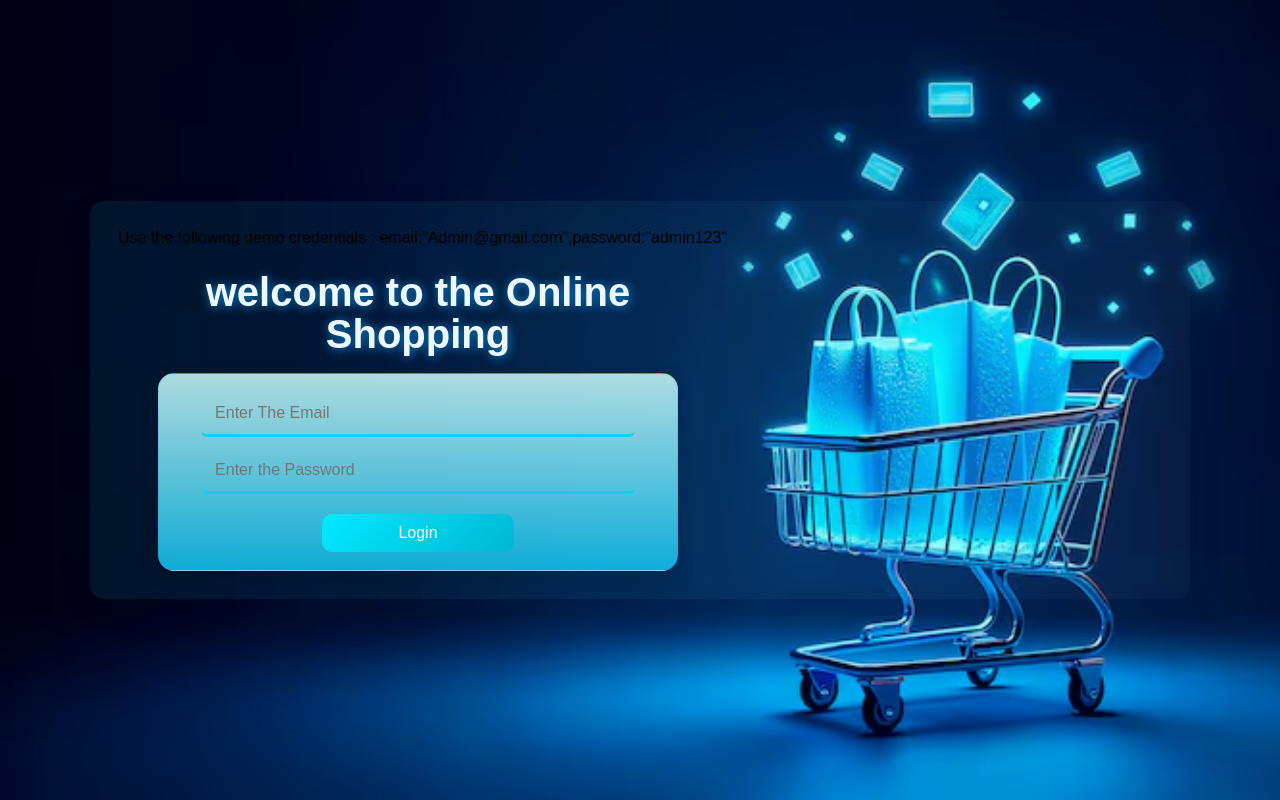
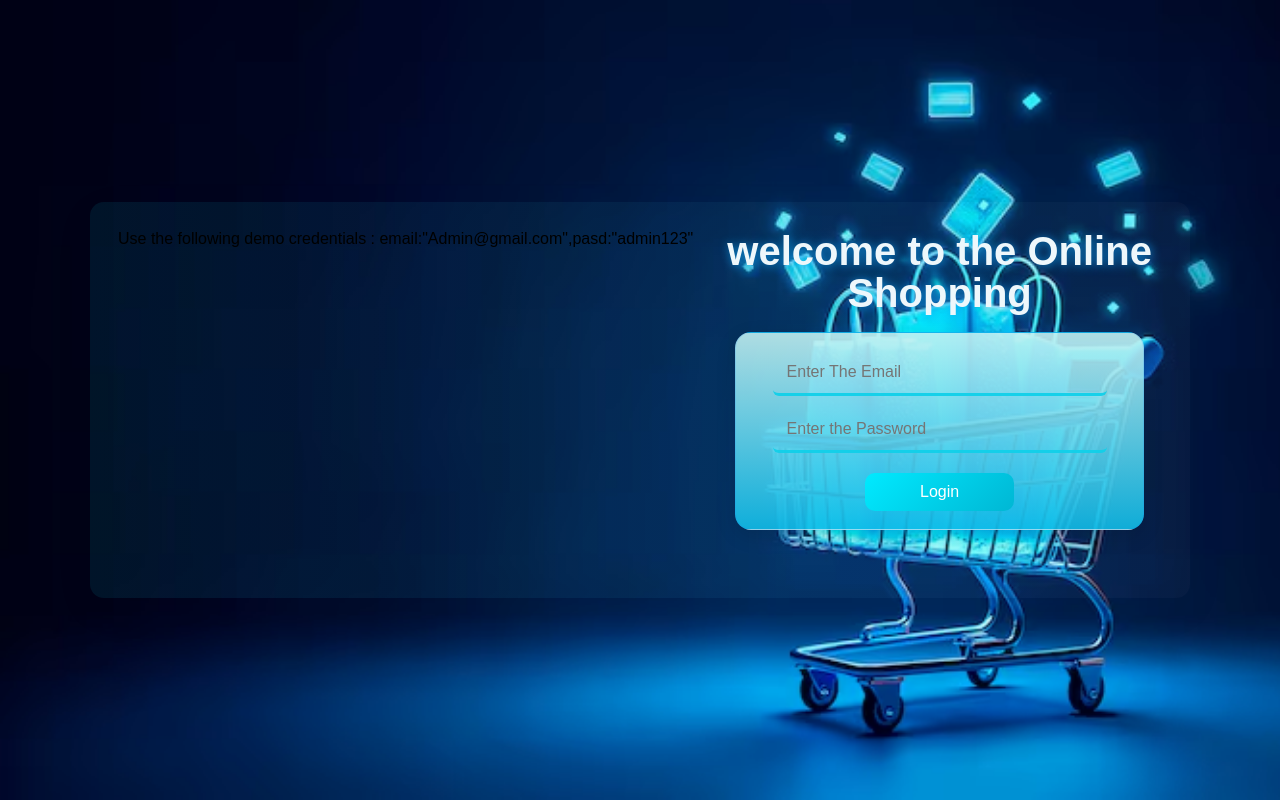
Before and after one commit to hari821-lap/E-Store---Online-Shopping-Platform, a React (Vite) app: page / in a window 1280 px wide. Built offline with nearby package versions, Linux system fonts and the light colour scheme.

Commit message:
password

```diff
--- a/src/Components/LandingPage.jsx
+++ b/src/Components/LandingPage.jsx
@@ -50,7 +50,7 @@
       <div className="landingpage">
         <div className="bgImage">
           <div className="container">
-          <p > Use the following demo credentials : email:"Admin@gmail.com",password:"admin123"</p>
+          <p > Use the following demo credentials : email:"Admin@gmail.com",pasd:"admin123"</p>
             <div className="left">
               <h1>welcome to the Online Shopping</h1>
               <div className="formbox">
```
